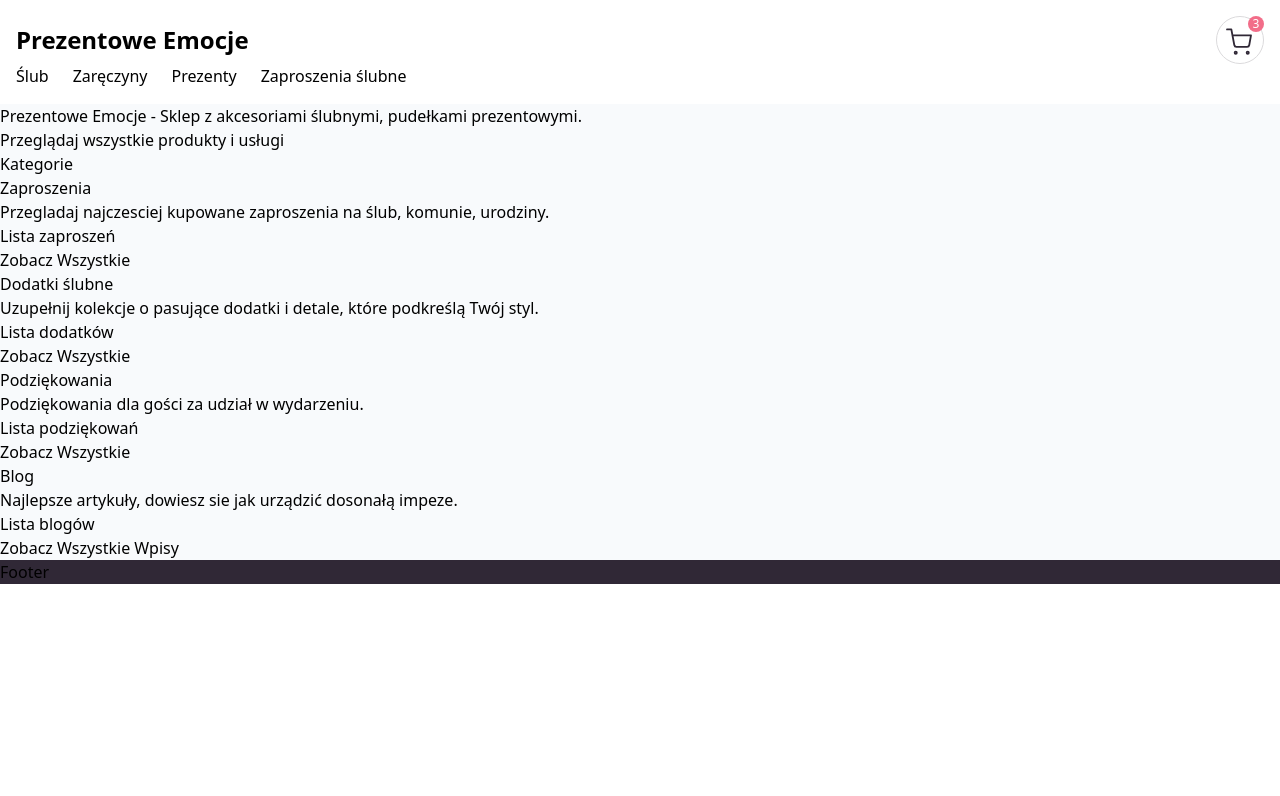
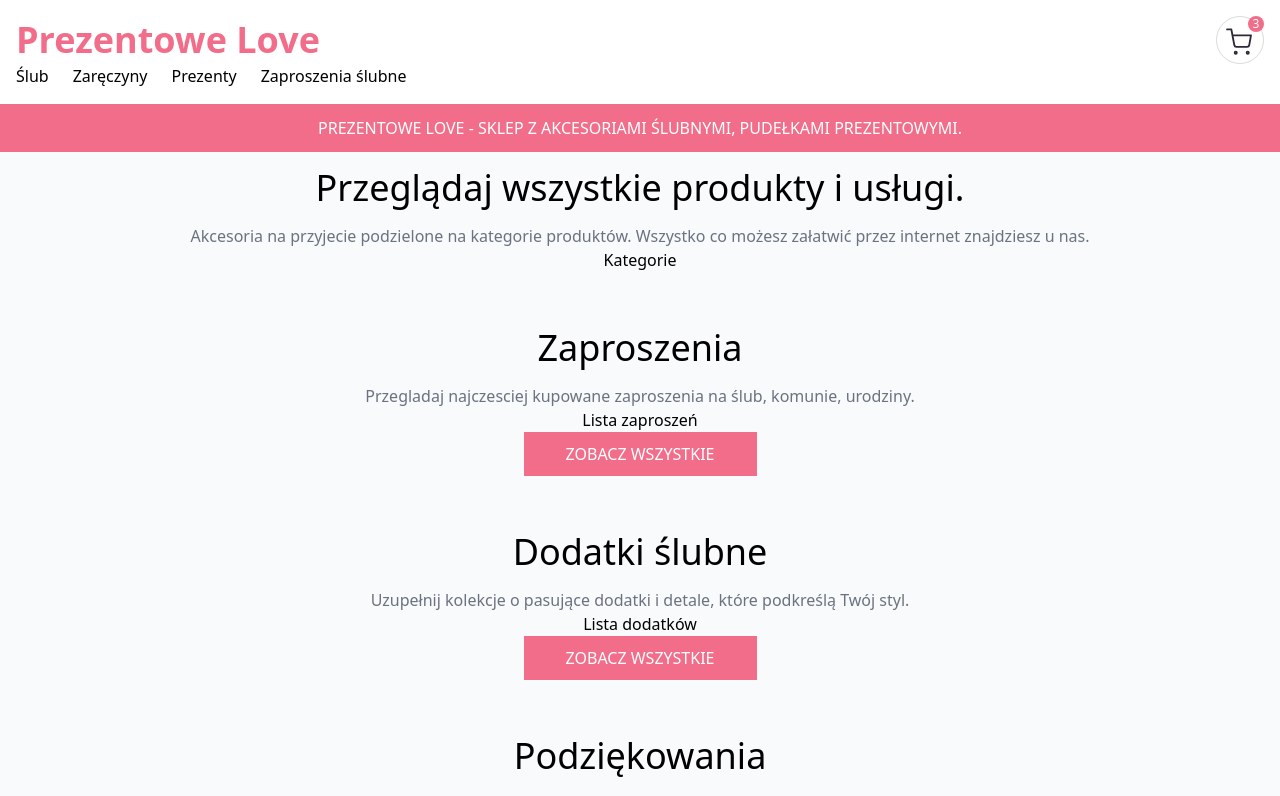
Before and after one commit to KrzysztofHum/prezentowe-emocje, a Next.js app: page / in a window 1280 px wide. Shown: the top 796 px of the page. Built offline with nearby package versions, Linux system fonts and the light colour scheme.

Commit message:
styled sections

```diff
--- a/src/app/globals.css
+++ b/src/app/globals.css
@@ -2,7 +2,24 @@
 @tailwind components;
 @tailwind utilities;
 
-html, body {
-    height: 100%;
-    margin: 0;
+html,
+body {
+  height: 100%;
+  margin: 0;
 }
+
+.section {
+  @apply flex flex-col items-center justify-center text-center pb-10;
+}
+
+.sectionTitle {
+  @apply text-2xl md:text-4xl font-medium p-4 text-center;
+}
+
+.sectionSubtitle {
+  @apply text-gray-500 text-center;
+}
+
+.sectionBtn {
+  @apply bg-primary border-primary border-2 p-2 px-10 text-white hover:bg-white hover:text-black uppercase;
+}
--- a/src/app/page.tsx
+++ b/src/app/page.tsx
@@ -7,11 +7,11 @@ import { WeddingAccessories } from "@/components/WeddingAccessories";
 export default function Home() {
   return (
     <main className="bg-slate-50	">
-      <h1>
-        Prezentowe Emocje - Sklep z akcesoriami ślubnymi, pudełkami
+      <h1 className="text-center p-3 bg-primary color-white text-white uppercase">
+        Prezentowe Love - Sklep z akcesoriami ślubnymi, pudełkami
         prezentowymi.
       </h1>
-      <div>
+      <div className="max-w-1400 mx-auto">
         <CategorySection />
         <InvitationsSection />
         <WeddingAccessories />
--- a/src/components/BlogSection.tsx
+++ b/src/components/BlogSection.tsx
@@ -2,11 +2,15 @@ import Link from "next/link";
 
 const BlogSection = () => {
   return (
-    <section>
-      <p>Blog</p>
-      <p>Najlepsze artykuły, dowiesz sie jak urządzić dosonałą impeze.</p>
+    <section className="section">
+      <p className="sectionTitle">Blog</p>
+      <p className="sectionSubtitle">
+        Najlepsze artykuły, dowiesz sie jak urządzić dosonałą impeze.
+      </p>
       <div>Lista blogów</div>
-      <Link href="/blog">Zobacz Wszystkie Wpisy</Link>
+      <Link className="sectionBtn" href="/blog">
+        Zobacz Wszystkie Wpisy
+      </Link>
     </section>
   );
 };
--- a/src/components/CategorySection.tsx
+++ b/src/components/CategorySection.tsx
@@ -1,11 +1,14 @@
-
 const CategorySection = () => {
   return (
-    <section>
-        <p>Przeglądaj wszystkie produkty i usługi</p>
-        <div>Kategorie</div>
+    <section className="section">
+      <p className="sectionTitle">Przeglądaj wszystkie produkty i usługi.</p>
+      <p className="sectionSubtitle">
+        Akcesoria na przyjecie podzielone na kategorie produktów. Wszystko co
+        możesz załatwić przez internet znajdziesz u nas.
+      </p>
+      <div>Kategorie</div>
     </section>
-  )
-}
+  );
+};
 
-export default CategorySection
+export default CategorySection;
--- a/src/components/InvitationsSection.tsx
+++ b/src/components/InvitationsSection.tsx
@@ -2,13 +2,15 @@ import Link from "next/link";
 
 export const InvitationsSection = () => {
   return (
-    <section>
-      <p>Zaproszenia</p>
-      <p>
+    <section className="section">
+      <p className="sectionTitle">Zaproszenia</p>
+      <p className="sectionSubtitle">
         Przegladaj najczesciej kupowane zaproszenia na ślub, komunie, urodziny.
       </p>
       <div>Lista zaproszeń</div>
-      <Link href="/zaproszenia">Zobacz Wszystkie</Link>
+      <Link className="sectionBtn" href="/zaproszenia">
+        Zobacz Wszystkie
+      </Link>
     </section>
   );
 };
--- a/src/components/Navbar.tsx
+++ b/src/components/Navbar.tsx
@@ -35,8 +35,8 @@ const Navbar = () => {
           </button>
           {/* Logo */}
           <Link href="/">
-            <div className="text-black text-2xl font-bold cursor-pointer">
-              Prezentowe Emocje
+            <div className="text-primary text-4xl font-bold cursor-pointer">
+              Prezentowe Love
             </div>
           </Link>
         </div>
--- a/src/components/ThanksSection.tsx
+++ b/src/components/ThanksSection.tsx
@@ -2,15 +2,17 @@ import Link from "next/link";
 
 const ThanksSection = () => {
   return (
-    <section>
-      <p>Podziękowania</p>
-      <p>
-       Podziękowania dla gości za udział w wydarzeniu.
+    <section className="section">
+      <p className="sectionTitle">Podziękowania</p>
+      <p className="sectionSubtitle">
+        Podziękowania dla gości za udział w wydarzeniu.
       </p>
       <div>Lista podziękowań</div>
-      <Link href="/podziekowania">Zobacz Wszystkie</Link>
+      <Link className="sectionBtn" href="/podziekowania">
+        Zobacz Wszystkie
+      </Link>
     </section>
   );
-}
+};
 
-export default ThanksSection
+export default ThanksSection;
--- a/src/components/WeddingAccessories.tsx
+++ b/src/components/WeddingAccessories.tsx
@@ -2,14 +2,16 @@ import Link from "next/link";
 
 export const WeddingAccessories = () => {
   return (
-    <section>
-      <p>Dodatki ślubne</p>
-      <p>
+    <section className="section">
+      <p className="sectionTitle">Dodatki ślubne</p>
+      <p className="sectionSubtitle">
         Uzupełnij kolekcje o pasujące dodatki i detale, które podkreślą Twój
         styl.
       </p>
       <div>Lista dodatków</div>
-      <Link href="/zaproszenia">Zobacz Wszystkie</Link>
+      <Link className="sectionBtn" href="/zaproszenia">
+        Zobacz Wszystkie
+      </Link>
     </section>
   );
 };
```
